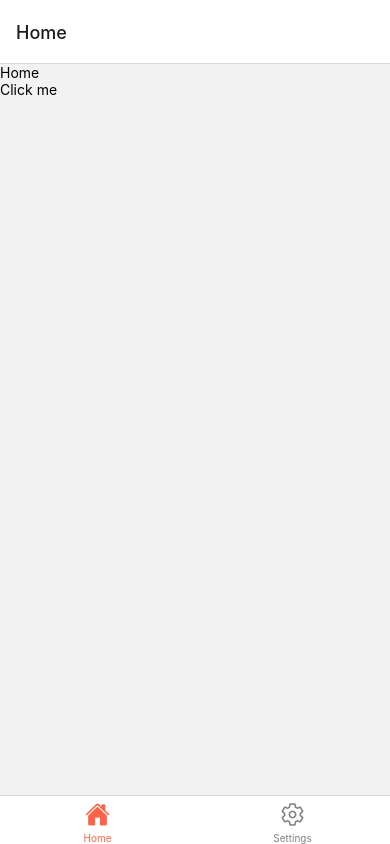
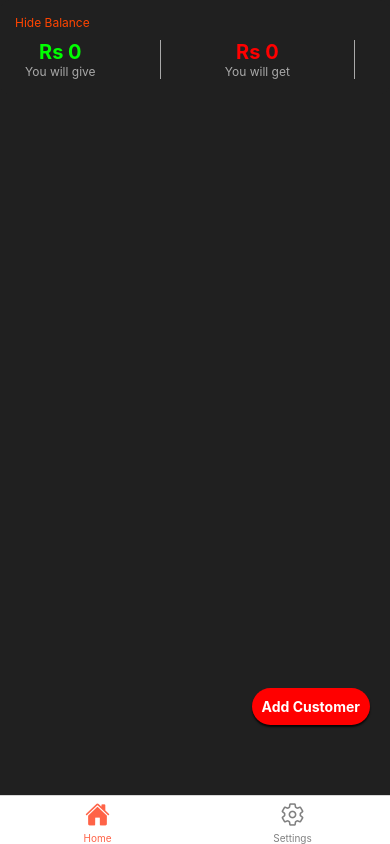
Before and after one commit to sohrab-pro/finance-management, a React Native app: screen /HomeTab in a window 390 px wide. Built offline with nearby package versions, Linux system fonts and the light colour scheme; no server answers; the database is empty.

Commit message:
first page added

```diff
--- a/App.js
+++ b/App.js
@@ -1,16 +1,4 @@
-// First install bottom tabs:
-// npm install @react-navigation/bottom-tabs
-
 import React from 'react';
-import {
-  SafeAreaView,
-  ScrollView,
-  StatusBar,
-  StyleSheet,
-  Text,
-  useColorScheme,
-  View,
-} from 'react-native';
 import {NavigationContainer} from '@react-navigation/native';
 import {createNativeStackNavigator} from '@react-navigation/native-stack';
 import {createBottomTabNavigator} from '@react-navigation/bottom-tabs';
@@ -18,6 +6,7 @@ import Icon from 'react-native-vector-icons/Ionicons';
 import Home from './components/Home';
 import Profile from './components/Profile';
 import Settings from './components/Settings';
+import Login from './components/Login';
 
 const Stack = createNativeStackNavigator();
 const Tab = createBottomTabNavigator();
@@ -45,6 +34,7 @@ function TabNavigator() {
         component={Home}
         options={{
           title: 'Home',
+          headerShown: false,
         }}
       />
       <Tab.Screen
@@ -52,7 +42,6 @@ function TabNavigator() {
         component={Settings}
         options={{
           title: 'Settings',
-          // Add tab bar icon here if needed
         }}
       />
     </Tab.Navigator>
@@ -67,12 +56,7 @@ function App() {
         <Stack.Screen
           name="MainTabs"
           component={TabNavigator}
-          options={{headerShown: false}} // Hide header for tabs
-        />
-        <Stack.Screen
-          name="Profile"
-          component={Profile}
-          options={{title: 'Profile'}}
+          options={{headerShown: false}}
         />
       </Stack.Navigator>
     </NavigationContainer>
--- /dev/null
+++ b/components/BalanceCard.js
@@ -0,0 +1,103 @@
+import React, {useCallback, useEffect} from 'react';
+import {View, Text, StyleSheet, TouchableOpacity} from 'react-native';
+import {useState} from 'react';
+import {useFocusEffect} from '@react-navigation/native';
+
+const BalanceCard = () => {
+  const [showBalance, setShowBalance] = useState(true);
+  const [willGive, setWillGive] = useState(0);
+  const [willGet, setWillGet] = useState(0);
+
+  function toggleBalance() {
+    setShowBalance(!showBalance);
+  }
+
+  return (
+    <View style={styles.container}>
+      {showBalance ? (
+        <TouchableOpacity onPress={toggleBalance}>
+          <Text style={styles.hideBalanceText}>Hide Balance</Text>
+        </TouchableOpacity>
+      ) : (
+        ''
+      )}
+      <View style={styles.balanceContainer}>
+        {showBalance ? (
+          <>
+            <View style={styles.balanceColumn}>
+              <Text style={styles.giveAmount}>Rs {willGive}</Text>
+              <Text style={styles.giveLabel}>You will give</Text>
+            </View>
+            <View style={styles.separator} />
+            <View style={styles.balanceColumn}>
+              <Text style={styles.getAmount}>Rs {willGet}</Text>
+              <Text style={styles.getLabel}>You will get</Text>
+            </View>
+          </>
+        ) : (
+          <TouchableOpacity onPress={toggleBalance}>
+            <Text
+              style={{
+                color: '#FF4500',
+                marginLeft: 85,
+                paddingVertical: 10,
+              }}>
+              Show Balance
+            </Text>
+          </TouchableOpacity>
+        )}
+        <View style={styles.separator} />
+      </View>
+    </View>
+  );
+};
+
+const styles = StyleSheet.create({
+  container: {
+    backgroundColor: '#202020', // Black background
+    padding: 15,
+    borderRadius: 10,
+    marginBottom: 10,
+  },
+  hideBalanceText: {
+    color: '#FF4500', // Red for "Hide Balance" text
+    fontSize: 12,
+    marginBottom: 10,
+  },
+  balanceContainer: {
+    flexDirection: 'row',
+    justifyContent: 'space-between',
+    alignItems: 'center',
+  },
+  balanceColumn: {
+    alignItems: 'center',
+  },
+  giveAmount: {
+    color: '#00FF00', // Green for "You will give" amount
+    fontSize: 20,
+    fontWeight: 'bold',
+    paddingLeft: 10,
+  },
+  giveLabel: {
+    color: '#A9A9A9', // Gray for "You will give" label
+    fontSize: 12,
+    paddingLeft: 10,
+  },
+  getAmount: {
+    color: '#FF0000', // Red for "You will get" amount
+    fontSize: 20,
+    fontWeight: 'bold',
+  },
+  getLabel: {
+    color: '#A9A9A9', // Gray for "You will get" label
+    fontSize: 12,
+  },
+  separator: {
+    height: '100%',
+    width: 1,
+    backgroundColor: '#A9A9A9', // Gray separator
+    marginHorizontal: 20,
+  },
+});
+
+export default BalanceCard;
--- a/components/Home.js
+++ b/components/Home.js
@@ -1,25 +1,169 @@
-import {View, Text, StyleSheet, TouchableOpacity} from 'react-native';
-import {getCustomers} from './storage';
-import {useEffect, useState} from 'react';
+import React, {useState, useCallback, useFocusEffect} from 'react';
+import {View, Text, FlatList, TouchableOpacity, StyleSheet} from 'react-native';
+import BalanceCard from './BalanceCard';
 
 const Home = ({navigation}) => {
-  const goBack = () => {
-    navigation.navigate('Settings');
-  };
+  const [customers, setCustomers] = useState([]);
 
-  useEffect(() => {
-    getCustomers();
-  }, []);
+  const renderItem = ({item}) => (
+    <TouchableOpacity
+      onPress={() => navigation.navigate('CustomerInfo', {customer: item})}>
+      <View style={styles.itemContainer}>
+        <View style={styles.customerInfo}>
+          <View style={styles.avatar}>
+            <Text style={styles.avatarText}>{item.name.charAt(0)}</Text>
+          </View>
+          <View style={styles.details}>
+            <Text style={styles.name}>{item.name}</Text>
+            <Text style={styles.dateTime}>{`${item.date} • ${item.time}`}</Text>
+          </View>
+        </View>
+        <View style={styles.amountContainer}>
+          <Text
+            style={
+              item.type === 'send' ? styles.sendAmount : styles.requestAmount
+            }>
+            Rs {item.amount}
+          </Text>
+          <TouchableOpacity
+            style={
+              item.type === 'send' ? styles.sendButton : styles.requestButton
+            }>
+            <Text
+              style={
+                item.type === 'send'
+                  ? styles.sendButtonText
+                  : styles.requestButtonText
+              }>
+              {item.type === 'send' ? 'Send' : 'Request'}
+            </Text>
+          </TouchableOpacity>
+        </View>
+      </View>
+    </TouchableOpacity>
+  );
+
   return (
-    <View>
-      <Text>Home</Text>
-      <TouchableOpacity onPress={goBack}>
-        <Text>Click me</Text>
+    <View style={styles.container}>
+      <BalanceCard />
+      <FlatList
+        data={customers}
+        renderItem={renderItem}
+        keyExtractor={item => item.id}
+        contentContainerStyle={{paddingBottom: 60}}
+      />
+      <TouchableOpacity
+        onPress={() =>
+          navigation.navigate('AddCustomer', customers, setCustomers)
+        }
+        style={styles.floatingButton}>
+        <Text style={styles.floatingButtonText}>Add Customer</Text>
       </TouchableOpacity>
     </View>
   );
 };
 
-const styles = StyleSheet.create({});
+const styles = StyleSheet.create({
+  container: {
+    flex: 1,
+    backgroundColor: '#202020', // Background color for the entire screen
+  },
+  itemContainer: {
+    flexDirection: 'row',
+    justifyContent: 'space-between',
+    alignItems: 'center',
+    paddingVertical: 15,
+    borderBottomWidth: 1,
+    borderBottomColor: '#2c2c2c',
+    backgroundColor: '#202020', // Dark background
+    paddingHorizontal: 15,
+  },
+  customerInfo: {
+    flexDirection: 'row',
+    alignItems: 'center',
+  },
+  avatar: {
+    width: 40,
+    height: 40,
+    borderRadius: 20,
+    backgroundColor: '#5e5e5e', // Gray avatar background
+    justifyContent: 'center',
+    alignItems: 'center',
+  },
+  avatarText: {
+    color: '#FFF',
+    fontSize: 18,
+    fontWeight: 'bold',
+  },
+  details: {
+    marginLeft: 10,
+  },
+  name: {
+    color: '#FFF',
+    fontSize: 16,
+    fontWeight: 'bold',
+  },
+  dateTime: {
+    color: '#A9A9A9',
+    fontSize: 12,
+  },
+  amountContainer: {
+    alignItems: 'flex-end',
+  },
+  sendAmount: {
+    color: '#00FF00', // Green for send amount
+    fontSize: 16,
+    fontWeight: 'bold',
+  },
+  requestAmount: {
+    color: '#FF4500', // Red for request amount
+    fontSize: 16,
+    fontWeight: 'bold',
+  },
+  sendButton: {
+    marginTop: 5,
+    paddingVertical: 2,
+    paddingHorizontal: 10,
+    borderColor: '#00FF00', // Green border for send button
+    borderWidth: 1,
+    borderRadius: 5,
+  },
+  requestButton: {
+    marginTop: 5,
+    paddingVertical: 2,
+    paddingHorizontal: 10,
+    borderColor: '#FF0000', // Red border for request button
+    borderWidth: 1,
+    borderRadius: 5,
+  },
+  sendButtonText: {
+    color: '#00FF00',
+    fontSize: 12,
+    fontWeight: 'bold',
+  },
+  requestButtonText: {
+    color: '#FF0000',
+    fontSize: 12,
+    fontWeight: 'bold',
+  },
+  floatingButton: {
+    position: 'absolute',
+    bottom: 70,
+    right: 20,
+    backgroundColor: '#FF0000',
+    padding: 10,
+    borderRadius: 30,
+    shadowColor: '#000',
+    shadowOffset: {width: 0, height: 2},
+    shadowOpacity: 0.8,
+    shadowRadius: 2,
+    elevation: 5,
+  },
+  floatingButtonText: {
+    color: '#FFF',
+    fontSize: 14,
+    fontWeight: 'bold',
+  },
+});
 
 export default Home;
--- /dev/null
+++ b/components/Login.js
@@ -0,0 +1,13 @@
+import {View, Text, StyleSheet} from 'react-native';
+
+const Login = () => {
+  return (
+    <View>
+      <Text>Login</Text>
+    </View>
+  );
+};
+
+const styles = StyleSheet.create({});
+
+export default Login;
--- a/package.json
+++ b/package.json
@@ -14,6 +14,7 @@
     "@react-navigation/native": "^6.1.18",
     "@react-navigation/native-stack": "^6.11.0",
     "firebase": "^11.0.1",
+    "moment-timezone": "^0.5.46",
     "react": "18.3.1",
     "react-native": "0.75.4",
     "react-native-safe-area-context": "^4.13.1",
```
Also changed, not shown: 1 other file (tests, documents, lock files or other folders).
